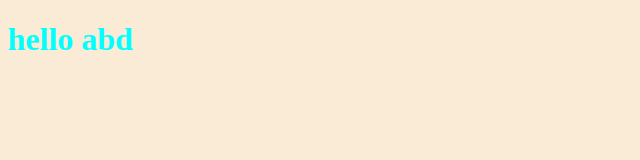
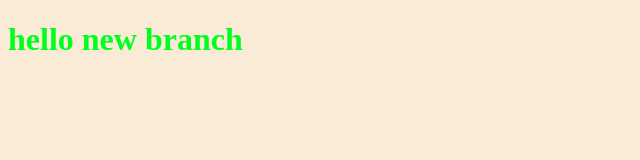
Before and after one commit to AbdElRahmanOmar94/myproject, a plain HTML site: page index.html in a window 1280 px wide. Shown: the whole page, without its empty margins (0-640 px from the left). Drawn offline with Linux system fonts and the light colour scheme.

Commit message:
changing style for the app

```diff
--- a/file.css
+++ b/file.css
@@ -1,5 +1,5 @@
 h1{
-    color: aqua;
+    color: rgb(0, 255, 30);
 }
 body{
     background-color: antiquewhite;
--- a/index.html
+++ b/index.html
@@ -7,7 +7,7 @@
     <title>Document</title>
   </head>
   <body>
-    <h1>hello abd</h1>
+    <h1>hello new branch</h1>
     <script src="app.js"></script>
   </body>
 </html>
```
